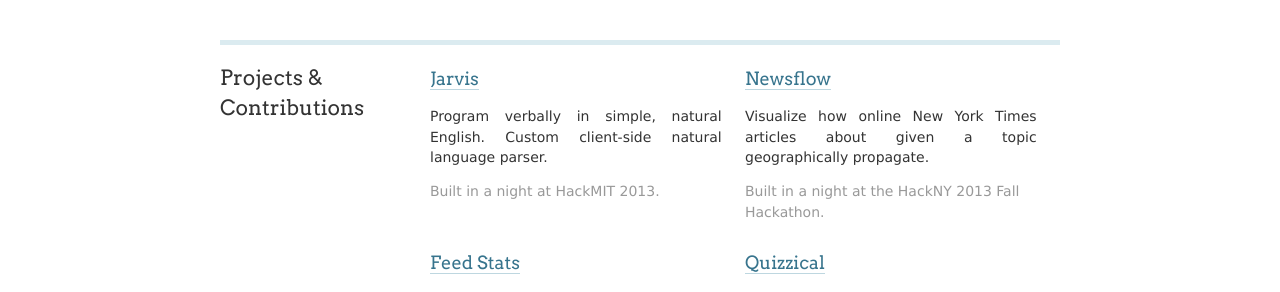
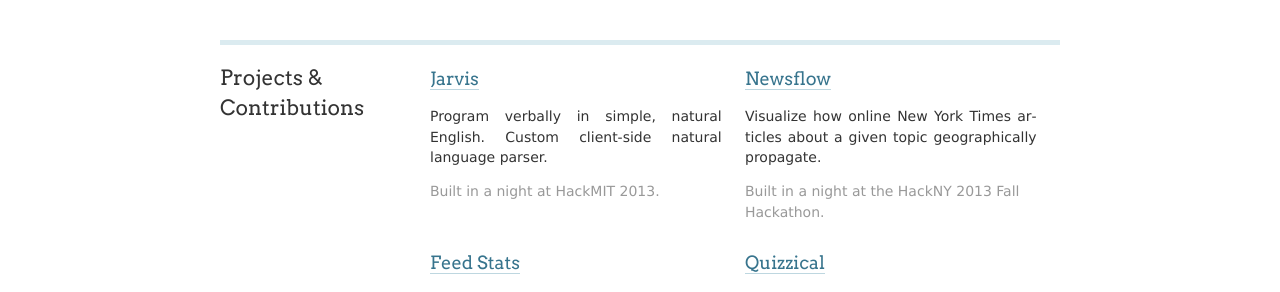
Before and after one commit to hellojwilde/hellojwilde.github.io, a Jekyll site: the page built from index.html, in a window 1280 px wide. Shown: the part 689-981 px from the top of the page. Built offline with Jekyll 4.4.1, drawn with Linux system fonts in a browser that asks for light colours; nearby versions of some CDN libraries.

Commit message:
Hyphenate.

```diff
--- a/index.html
+++ b/index.html
@@ -57,7 +57,7 @@
                 </a></h3>
 
                 <p class="project-summary">
-                    Visualize how online New York Times articles about given a topic geographically propagate.
+                    Visualize how online New York Times ar&shy;ticles about a giv&shy;en topic geo&shy;graphically prop&shy;agate.
                 </p>
 
                 <abbr class="date" name="2013">
```
